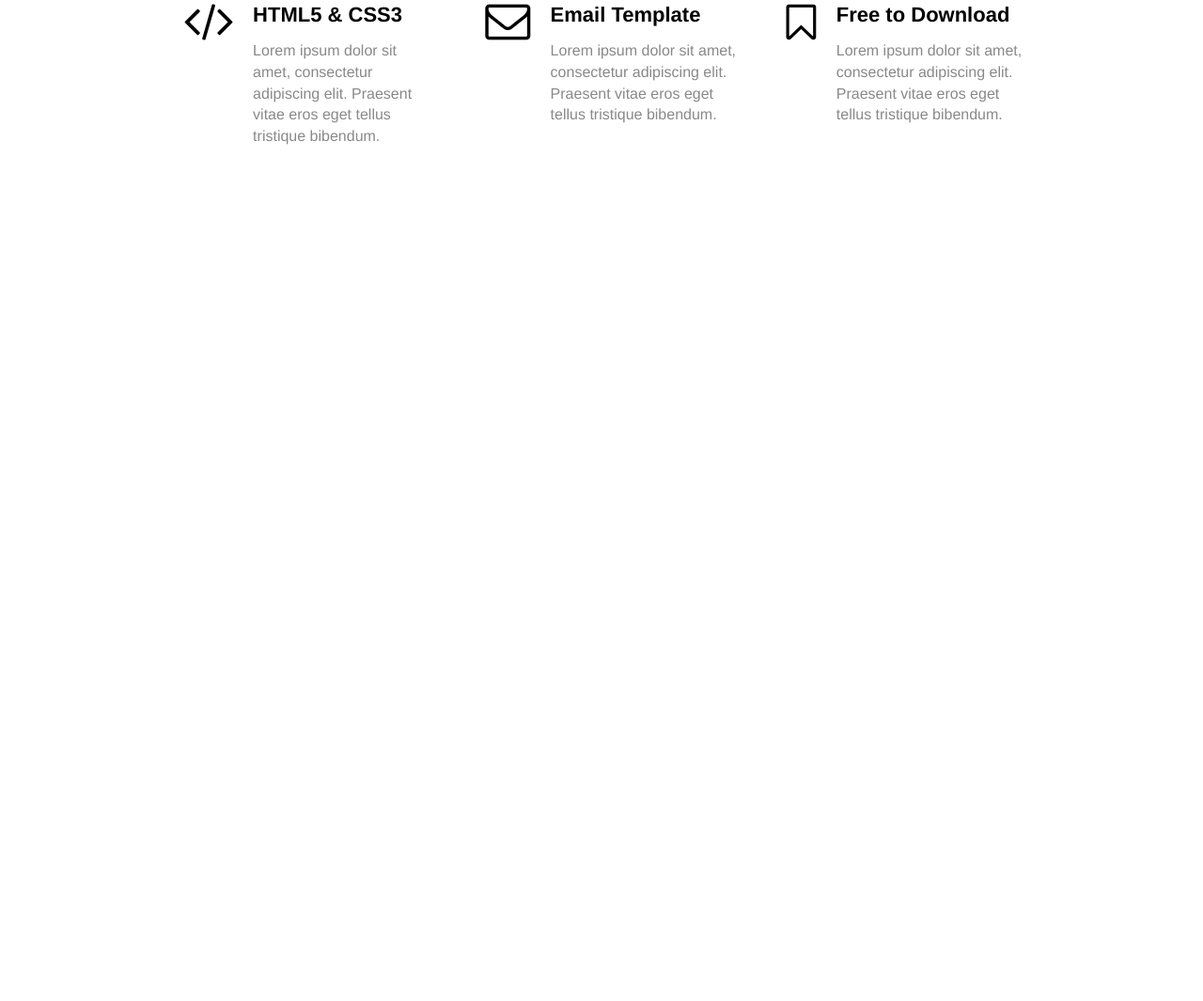
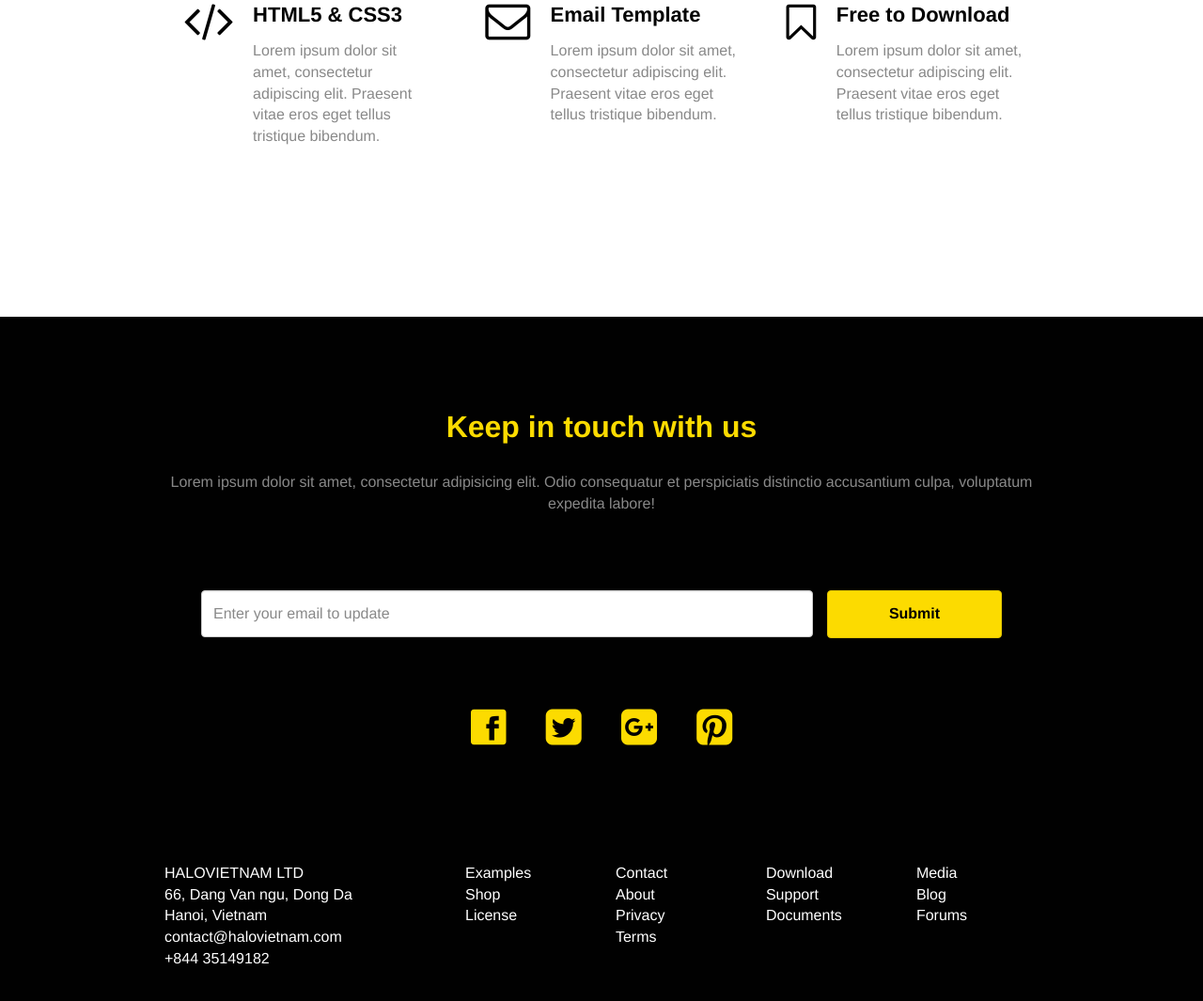
Before and after one commit to dmytrolesyk/startBS, a website: page baseBuild/dist/index.html in a window 1280 px wide. Shown: the part 1369-2434 px from the top of the page at 94% size. Before the commit the page ends 1706 px from the top, so only its background shows below. Drawn offline with nearby package versions, Linux system fonts and the light colour scheme; files whose address does not match are found by name.

Commit message:
finished web page

```diff
--- a/baseBuild/src/sass/assets/stylesheets/_bootstrap-custom.scss
+++ b/baseBuild/src/sass/assets/stylesheets/_bootstrap-custom.scss
@@ -13,6 +13,15 @@ $navbar-default-bg:     transparent;
 $link-color:            $gray-base;
 $link-hover-color:      lighten($link-color, 20%);
 $link-hover-decoration: none;
+
+$input-color:                    $gray-light;
+$input-color-placeholder:        $gray-light;
+$input-height-base:				 50px;
+
+$btn-font-weight:				bold;
+$btn-primary-color:             $gray-base;
+
+$padding-base-vertical:     13px;
 
 
 $font-size-base:          16px;
--- a/baseBuild/src/sass/layout/_footer.scss
+++ b/baseBuild/src/sass/layout/_footer.scss
@@ -0,0 +1,93 @@
+.black-bg {
+	background-color: $custom-black;
+}
+
+.block-inverse {
+	color: $custom-white;
+	background-color: $custom-black;
+	a {
+		color: $custom-white;
+		font-weight: normal;
+	}
+	.section-intro {
+		color: $custom-gray-light;
+	}
+
+	.icons-holder {
+		display: flex;
+		justify-content: center;
+		margin-bottom: 40px;
+		@media (min-width: 768px) {
+			margin-bottom: 60px;
+		}
+		@media (min-width: 992px) {
+			margin-bottom: 120px;
+		}
+		a {
+			color: $brand-primary;
+		}
+	}
+
+}
+
+.my-form {
+	margin-bottom: 30px;
+	display: flex;
+	flex-wrap: wrap;
+
+	> * {
+		flex: 0 0 100%;
+	}
+
+	@media (min-width: 768px) and (max-width: 991px) {
+		margin-bottom: 45px;
+		flex-wrap: nowrap;
+		justify-content: center;
+
+		> * {
+			flex: 0 0 45%;
+			&:first-child {
+				margin-right: 15px;
+			}
+		}
+	}
+
+	@media (min-width: 992px) {
+		margin-bottom: 75px;
+		flex-wrap: nowrap;
+		justify-content: center;
+		.form-group {
+			flex: 0 0 70%;
+			margin-right: 15px;
+		}
+
+		button[type="submit"] {
+			flex: 0 0 20%;
+		}
+	}
+}
+
+
+.my-form {
+	.form-group {
+		[type="email"] {
+			width: 100%;
+		}
+	}
+}
+
+
+.footer-list {
+	@media (max-width: 991px) {
+		margin-bottom: 50px;
+	}
+
+	@media (max-width: 768px) {
+		display: flex;
+		justify-content: flex-start;
+
+		> * {
+			margin-right: 10px
+		}
+	}
+}
--- a/baseBuild/src/sass/layout/_main.scss
+++ b/baseBuild/src/sass/layout/_main.scss
@@ -110,20 +110,18 @@ body {
 
 }
 
-.features-section {
 
-	.features-intro {
+.section-intro {
 
-		margin-bottom: 40px;
-		@media all and (min-width: 992px) {
+	margin-bottom: 40px;
+	@media all and (min-width: 992px) {
 
-			margin-bottom: 80px;
-		}
+		margin-bottom: 80px;
+	}
 		.title-holder {
 
-		margin-bottom: 30px;
+	margin-bottom: 30px;
 
-		}
 	}
 }
 
```
Also changed, not shown: baseBuild/dist/css/style.css, baseBuild/dist/index.html, baseBuild/dist/style.min.css, 1 other file.
